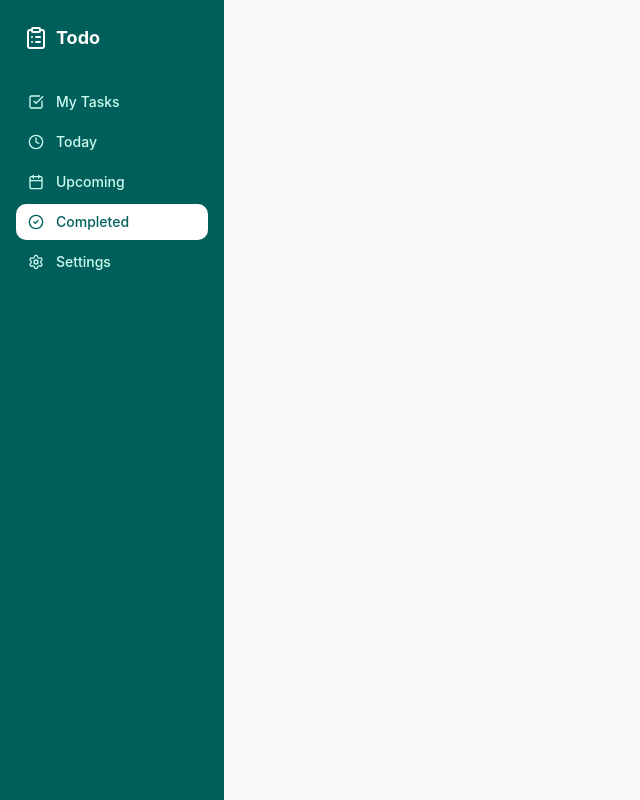
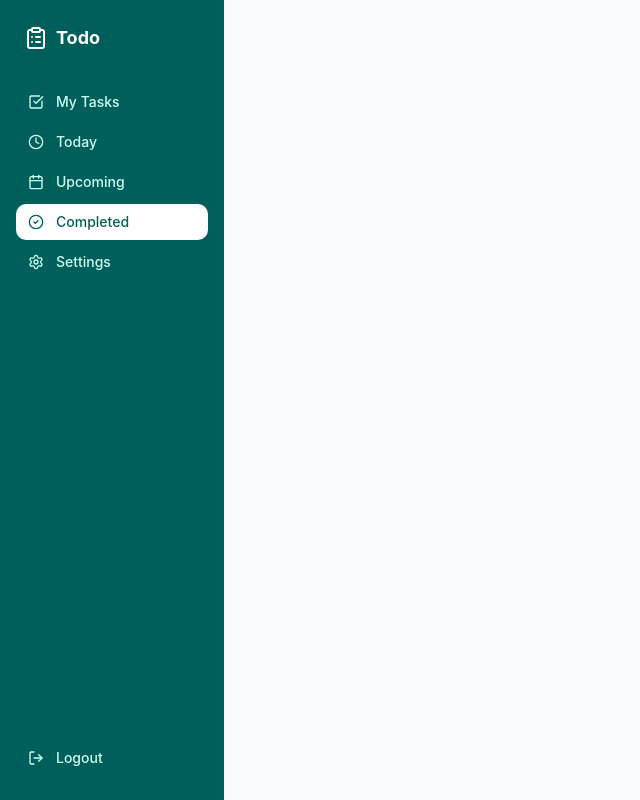
Before and after one commit to Jetrossgalinato/ojt-todo, a Nuxt app in the folder frontend/: page /completed in a window 1280 px wide. Shown: the whole page, without its empty margins (0-640 px from the left). Built offline with nearby package versions, Linux system fonts and the light colour scheme.

Commit message:
style(dashboard): add logout button to sidebar

```diff
--- a/frontend/app/layouts/default.vue
+++ b/frontend/app/layouts/default.vue
@@ -7,7 +7,7 @@
         <span class="text-lg font-bold">Todo</span>
       </div>
 
-      <nav class="flex flex-col gap-1">
+      <nav class="flex flex-col gap-1 flex-1">
         <NuxtLink
           v-for="item in navItems"
           :key="item.label"
@@ -21,6 +21,15 @@
           {{ item.label }}
         </NuxtLink>
       </nav>
+
+      <!-- Logout button -->
+      <button
+        class="flex items-center gap-3 px-3 py-2 rounded-lg text-sm font-medium text-teal-100 hover:bg-teal-700 transition-colors"
+        @click="handleLogout"
+      >
+        <LogOut class="w-4 h-4" />
+        Logout
+      </button>
     </aside>
 
     <!-- Main content -->
@@ -31,10 +40,12 @@
 </template>
 
 <script setup lang="ts">
-import { ClipboardList, CheckSquare, Calendar, Clock, CheckCircle2, Settings } from 'lucide-vue-next'
+import { ClipboardList, CheckSquare, Calendar, Clock, CheckCircle2, Settings, LogOut } from 'lucide-vue-next'
 import { useRoute } from 'vue-router'
+import { useAuthStore } from '~/stores/auth.store'
 
 const route = useRoute()
+const authStore = useAuthStore()
 
 const navItems = [
   { label: 'My Tasks', to: '/dashboard', icon: CheckSquare },
@@ -47,4 +58,9 @@ const navItems = [
 function isActive(path: string) {
   return route.path === path
 }
+
+function handleLogout() {
+  authStore.logout?.()
+  navigateTo('/login')
+}
 </script>
```
